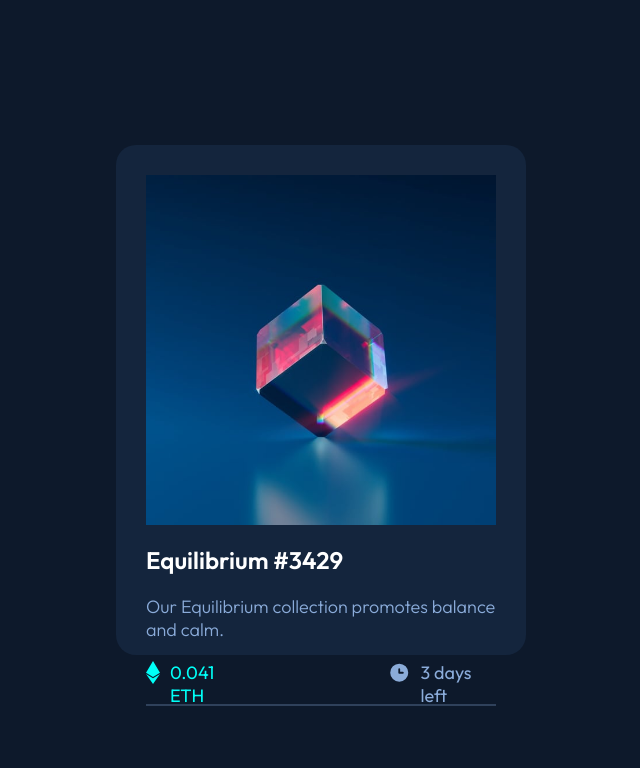
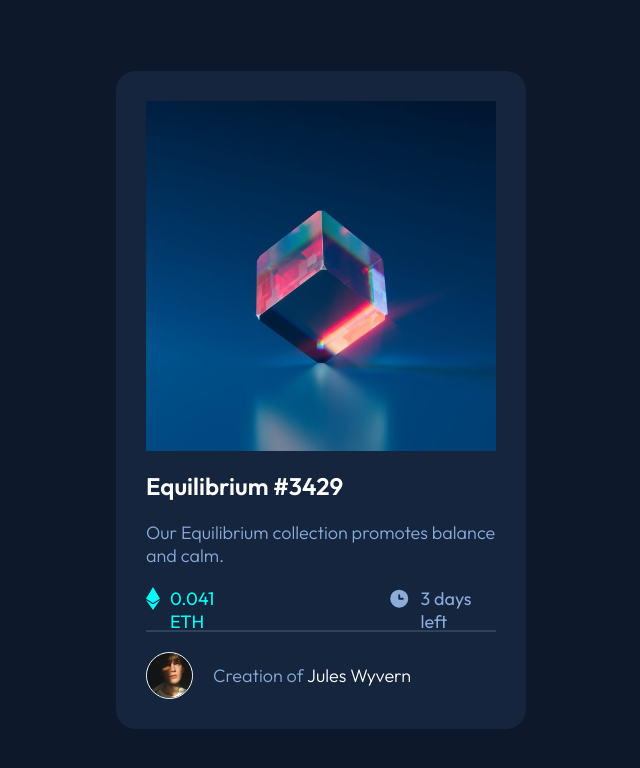
Before and after one commit to charlie-techorse/NFT-preview-card-component, a React (Vite) app: page / in a window 1280 px wide. Shown: the top 768 px of the page, without its empty margins (319-959 px from the left). Built offline with nearby package versions, Linux system fonts and the light colour scheme.

Commit message:
Add the creator of the item

```diff
--- a/src/components/Card.tsx
+++ b/src/components/Card.tsx
@@ -22,5 +22,12 @@ export function Card({ item }: ItemProps) {
       </div>
     </div>
     <hr className='card__stripe'></hr>
+    <div className='card__user'>
+      <img className='card__user-img' src={item.image} alt='user'></img>
+      <p className='card__user-name'>
+        <span className='card__user-creation'>Creation of </span>
+        Jules Wyvern
+      </p>
+    </div>
   </div>
 }
--- a/src/components/card.css
+++ b/src/components/card.css
@@ -1,7 +1,6 @@
 .card {
   background-color: var(--neutral-300);
   width: 350px;
-  height: 450px;
   margin-inline: 20px;
   padding: 30px;
   border-radius: 20px;
@@ -51,8 +50,21 @@
 
 .card__user {
   display: flex;
+  align-items: center;
 }
 
 .card__user-img {
-  width: 40px;
+  width: 45px;
+  border-radius: 50%;
+  border: 1px solid var(--neutral-900);
+  margin-right: 20px;
 }
+
+.card__user-name {
+  color: var(--neutral-900);
+  font-weight: 300;
+}
+
+.card__user-creation {
+  color: var(--primary);
+}
--- a/src/main.tsx
+++ b/src/main.tsx
@@ -9,7 +9,8 @@ const item: ItemType = {
   id: 3429,
   description: 'Our Equilibrium collection promotes balance and calm.',
   prize: 0.041,
-  days: 3
+  days: 3,
+  image: 'image-avatar.png'
 }
 
 ReactDOM.createRoot(document.getElementById('root') as HTMLElement).render(
--- a/src/types/itemType.tsx
+++ b/src/types/itemType.tsx
@@ -3,5 +3,6 @@ export interface ItemType {
   id: number,
   description: string,
   prize: number,
-  days: number
+  days: number,
+  image: string
 }
```
